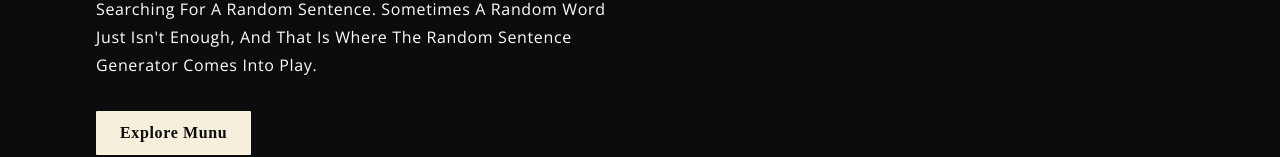
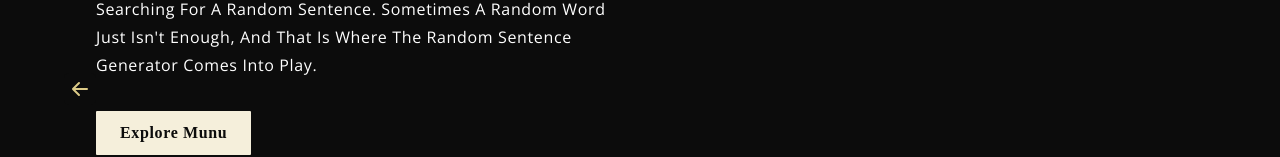
Before and after one commit to Jonghan-park/restaurant-app, a React (Create React App) app: page / in a window 1280 px wide. Shown: the part 655-812 px from the top of the page. Built offline with nearby package versions, Linux system fonts and the light colour scheme; a web font is replaced by a local one.

Commit message:
Update gallery

```diff
--- a/src/container/Gallery/Gallery.css
+++ b/src/container/Gallery/Gallery.css
@@ -73,3 +73,26 @@
 .app__gallery-images_card:hover .gallery__image-icon{
   opacity: 1;
 }
+
+.app__gallery-images_arrows{
+  width: 100%;
+  display: flex;
+  justify-content: space-between;
+  align-items: center;
+
+  padding: 0 1rem;
+  position: absolute;
+  bottom: 5%;
+}
+
+.gallery__arrow-icon{
+  color: var(--color-golden);
+  font-size: 2rem;
+  cursor: pointer;
+  background-color: var(--color-black);
+  border-radius: 5px;
+}
+
+.gallery__arrow-icon:hover{
+  color: var(--color-white);
+}
--- a/src/container/Gallery/Gallery.jsx
+++ b/src/container/Gallery/Gallery.jsx
@@ -43,7 +43,7 @@
 
       </div>
     </div>
-    <div className="app__gallery-images_arrow">
+    <div className="app__gallery-images_arrows">
       <BsArrowLeftShort className="gallery__arrow-icon" onClick={()=> scroll('left')} />
       <BsArrowRightShort className="gallery__arrow-icon" onClick={()=> scroll('right')} />
     </div>
```
